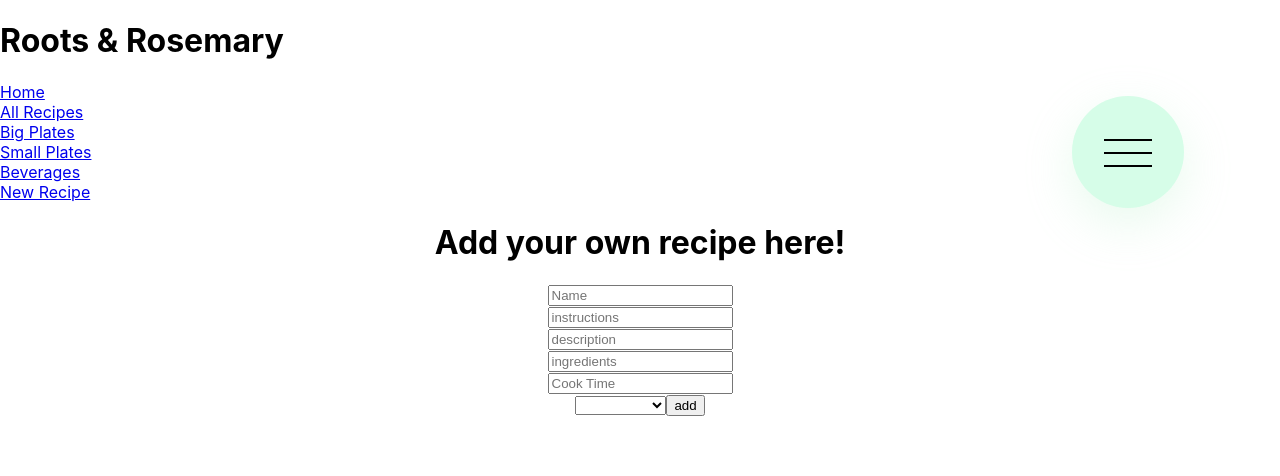
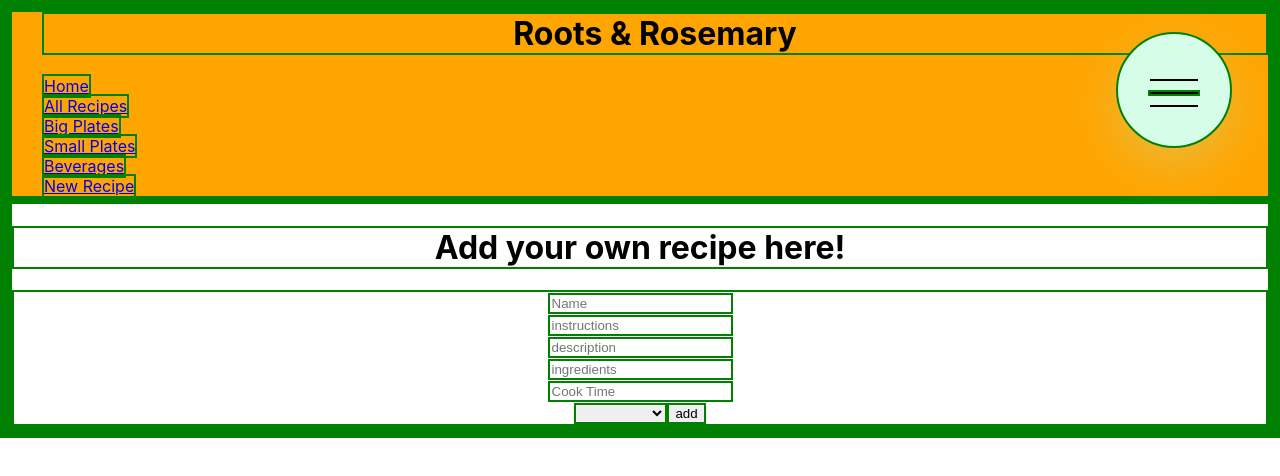
Before and after one commit to StrangerLs/Chef-Steph, a React (Create React App) app in the folder r-and-r/: page /form in a window 1280 px wide. Shown: the top 476 px of the page. Built offline with nearby package versions, Linux system fonts and the light colour scheme; no server answers.

Commit message:
css styling

```diff
--- a/r-and-r/src/App.css
+++ b/r-and-r/src/App.css
@@ -1,38 +1,109 @@
 .App {
   text-align: center;
 }
-
-.App-logo {
-  height: 40vmin;
-  pointer-events: none;
+*{
+  border: green solid 2px;
+}
+#RR {
+  text-align: center;
+  margin-top: 0px;
 }
 
-@media (prefers-reduced-motion: no-preference) {
-  .App-logo {
-    animation: App-logo-spin infinite 20s linear;
-  }
+.Menu {
+  position: relative;
+  text-align: left;
+  padding-left: 30px;
+
 }
 
-.App-header {
-  background-color: #282c34;
-  min-height: 100vh;
+.navbar {
+  background-color: orange;
+
+}
+
+.homepage{
+  justify-content: center;
+  text-align: center;
+
+}
+
+/* .all-cards-body {
+  display: flex;
+  flex-flow: wrap row;
+} */
+
+.rand-card {
+  display: flex;
+  justify-content: center;
+}
+
+.card-container {
+  display: flex;
+  flex-flow: row wrap;
+  justify-content: space-around;
+}
+
+.plates {
+  display: flex;
+  flex-flow: row wrap;
+  justify-content: space-around;
+}
+
+.all-cards {
+  justify-content: center;
+  /* display: flex;
+  flex-flow: row wrap; */
+  /* align-items: center; */
+
+  /* background-color: rgb(250, 212, 116); */
+  /* display:grid;
+  grid-template-areas:
+  "ti ti"
+  "in de"
+  "ct ct"; */
+
+  /* margin-left: auto;
+  margin-right: auto;
+  margin-top: 20px; */
+
+}
+
+.ind-card {
   display: flex;
   flex-direction: column;
-  align-items: center;
   justify-content: center;
-  font-size: calc(10px + 2vmin);
-  color: white;
+  background-color: rgb(250, 212, 116);
+  border: gold 10px solid;
+  border-radius: 100px;
+  margin: 10px;
+  width: 45%;
 }
 
-.App-link {
-  color: #61dafb;
+#name {
+  /* grid-area: ti; */
+  display: flex;
+  justify-content: center;
 }
 
-@keyframes App-logo-spin {
-  from {
-    transform: rotate(0deg);
-  }
-  to {
-    transform: rotate(360deg);
-  }
+.ing-desc {
+  display: flex;
+  flex-direction: row;
+  justify-content: space-evenly;
 }
+
+#ingredients {
+  /* grid-area: in; */
+  display: flex;
+  justify-content: center;
+}
+
+#description {
+  /* grid-area: de; */
+  display: flex;
+  justify-content: center;
+}
+#cook-time {
+  /* grid-area: ct; */
+  display: flex;
+  justify-content: center;
+}
--- a/r-and-r/src/App.js
+++ b/r-and-r/src/App.js
@@ -22,7 +22,7 @@ function App() {
     getRecipes();
   }, [])
   return (
-    <div>
+    <div className="homepage">
         <Navbar />
       <Route exact path="/">
         <h2>Not sure what to cook? pick a random recipe below!</h2>
--- a/r-and-r/src/components/Card.jsx
+++ b/r-and-r/src/components/Card.jsx
@@ -3,21 +3,34 @@ import React from "react";
 import { Link } from "react-router-dom";
 
 export default function Card(props) {
-
-
   if (!props.recipe) {
     return <></>;
   }
 
   return (
-    <div>
+    // <div className="all-cards-body">
 
-      <Link to={`/recipe/${props.recipe.id}`}>
-        <h2>{props.recipe.fields.itemName}</h2>
-      </Link>
-      <h3>Ingredients: <br/>{props.recipe.fields.ingredients}</h3>
-      <h3>description: <br/>{props.recipe.fields.description}</h3>
-      <h4>cook Time: <br/>{props.recipe.fields.cookTime}</h4>
-    </div>
+    <>
+      <div className="ind-card">
+        <Link id="name" to={`/recipe/${props.recipe.id}`}>
+          <h2>{props.recipe.fields.itemName}</h2>
+        </Link>
+        <div className="ing-desc">
+          <h3 id="ingredients">
+            Ingredients: <br />
+            {props.recipe.fields.ingredients}
+          </h3>
+          <h3 id="description">
+            description: <br />
+            {props.recipe.fields.description}
+          </h3>
+        </div>
+        <h4 id="cook-time">
+          cook Time: <br />
+          {props.recipe.fields.cookTime}
+        </h4>
+      </div>
+    </>
+    // </div>
   );
 }
--- a/r-and-r/src/components/CardPage.jsx
+++ b/r-and-r/src/components/CardPage.jsx
@@ -1,14 +1,14 @@
-import React from 'react'
-import Card from "./Card"
-import Navbar from "./Navbar"
+import React from "react";
+import Card from "./Card";
+
 
 export default function CardPage(props) {
   const { recipes } = props;
   return (
-    <div>
+    <div className="card-container">
       {recipes.map((recipe) => (
-        <Card recipe={recipe} key={recipe.id}/>
+        <Card recipe={recipe} key={recipe.id} />
       ))}
     </div>
-  )
+  );
 }
--- a/r-and-r/src/components/Navbar.jsx
+++ b/r-and-r/src/components/Navbar.jsx
@@ -4,12 +4,11 @@ import { Link } from "react-router-dom";
 import { useState } from "react";
 
 const MenuLabel = styled.label`
-
   background-color: ${(props) => (props.clicked ? "#b6edc8" : "#d6fde8")};
   transition: all 0.3s;
   position: fixed;
-  top: 6rem;
-  right: 6rem;
+  top: 2rem;
+  right: 3rem;
   border-radius: 50%;
   height: 7rem;
   width: 7rem;
@@ -53,22 +52,24 @@ export default function Navbar(props) {
   const handleClick = () => setClick(!click);
 
   return (
-    <div>
-      <h1>Roots & Rosemary</h1>
+    <div className="navbar">
       <MenuLabel htmlFor="navi-toggle" onClick={handleClick}>
         <Icon clicked={click}>&nbsp;</Icon>
       </MenuLabel>
+      <div className="Menu">
+      <h1 id="RR">Roots & Rosemary</h1>
         <Link to="/">Home</Link>
         <br />
         <Link to="/recipes">All Recipes</Link>
-      <br/>
+        <br />
         <Link to="/foods/bigPlate">Big Plates</Link>
         <br />
         <Link to="/foods/smallPlates">Small Plates</Link>
         <br />
         <Link to="/foods/beverages">Beverages</Link>
-      <br/>
+        <br />
         <Link to="/form">New Recipe</Link>
+      </div>
     </div>
   );
 }
--- a/r-and-r/src/components/Plates.jsx
+++ b/r-and-r/src/components/Plates.jsx
@@ -6,11 +6,10 @@ import { useParams } from "react-router-dom";
 export default function Plates(props) {
   const params = useParams();
   const { recipes } = props;
-  console.log(recipes);
   const filteredRecipes = recipes.filter((recipe) => recipe.fields.typesOfDishes === params.type)
   return (
-    <div>
-      {filteredRecipes.map((recipe) => <Card recipe={recipe}/>)}
+    <div className="plates">
+      {filteredRecipes.map((recipe) => <Card recipe={recipe} key={recipe.id}/>)}
     </div>
   )
 }
--- a/r-and-r/src/components/RandomCard.jsx
+++ b/r-and-r/src/components/RandomCard.jsx
@@ -10,7 +10,7 @@ export default function RandomCard(props) {
 
   return (
 
-    <div>
+    <div className="rand-card">
       <Card recipe={randomRecipe}/>
     </div>
 
```
Lines whose indentation alone changed are shown as unchanged.
